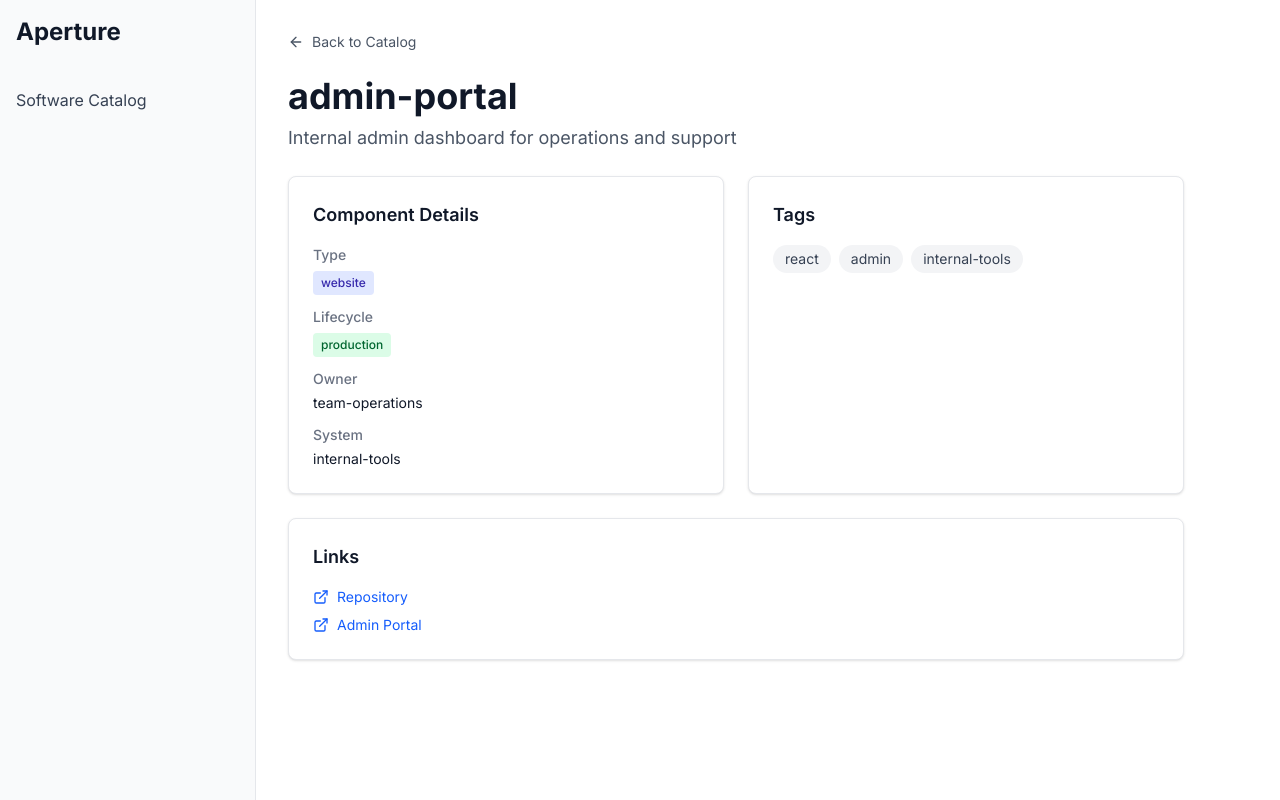
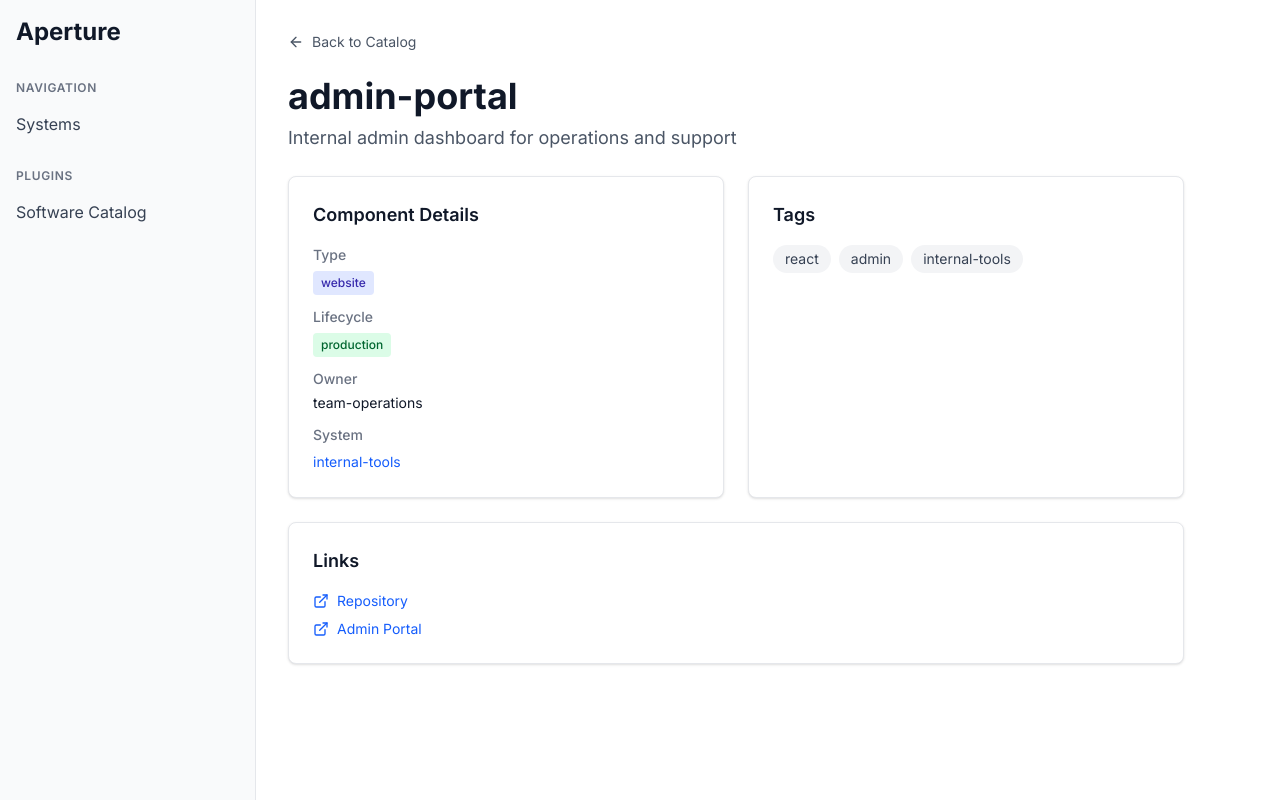
Before and after one commit to iandesj/aperture-idp, a Next.js app: page /catalog/admin-portal in a window 1280 px wide. Built offline with nearby package versions, Linux system fonts and the light colour scheme.

Commit message:
Add systems navigation and clickable system links

```diff
--- a/src/app/catalog/[componentName]/page.tsx
+++ b/src/app/catalog/[componentName]/page.tsx
@@ -92,8 +92,13 @@ export default async function ComponentDetailPage({
             {component.spec.system && (
               <div>
                 <dt className="text-sm font-medium text-gray-500 dark:text-gray-400">System</dt>
-                <dd className="mt-1 text-sm text-gray-900 dark:text-gray-100">
-                  {component.spec.system}
+                <dd className="mt-1">
+                  <Link
+                    href={`/systems/${component.spec.system}`}
+                    className="text-sm text-blue-600 hover:text-blue-700 dark:text-blue-400 dark:hover:text-blue-300"
+                  >
+                    {component.spec.system}
+                  </Link>
                 </dd>
               </div>
             )}
--- a/src/components/sidebar.tsx
+++ b/src/components/sidebar.tsx
@@ -6,22 +6,42 @@ export function Sidebar() {
 
   return (
     <aside className="w-64 flex-shrink-0 border-r border-gray-200 bg-gray-50 p-4">
-      <Link href="/" className="text-2xl font-bold text-gray-900">
+      <Link href="/" className="text-2xl font-bold text-gray-900 dark:text-gray-100">
         Aperture
       </Link>
       <nav className="mt-8">
+        <div className="mb-6">
+          <h3 className="text-xs font-semibold text-gray-500 dark:text-gray-400 uppercase tracking-wider mb-2">
+            Navigation
+          </h3>
+          <ul>
+            <li>
+              <Link
+                href="/systems"
+                className="block py-2 text-gray-700 hover:text-gray-900 dark:text-gray-300 dark:hover:text-gray-100"
+              >
+                Systems
+              </Link>
+            </li>
+          </ul>
+        </div>
+        <div>
+          <h3 className="text-xs font-semibold text-gray-500 dark:text-gray-400 uppercase tracking-wider mb-2">
+            Plugins
+          </h3>
           <ul>
             {plugins.map((plugin) => (
               <li key={plugin.id}>
                 <Link
                   href={`/plugins/${plugin.id}`}
-                className="block py-2 text-gray-700 hover:text-gray-900"
+                  className="block py-2 text-gray-700 hover:text-gray-900 dark:text-gray-300 dark:hover:text-gray-100"
                 >
                   {plugin.name}
                 </Link>
               </li>
             ))}
           </ul>
+        </div>
       </nav>
     </aside>
   );
```
Lines whose indentation alone changed are shown as unchanged.
